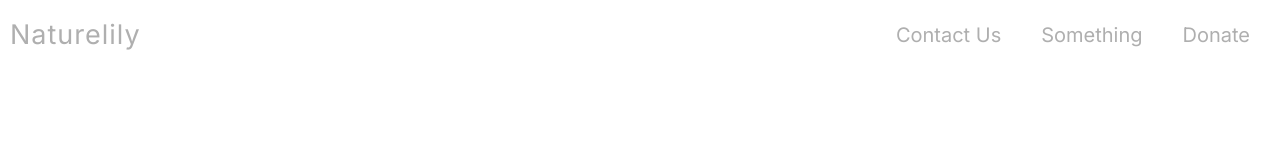
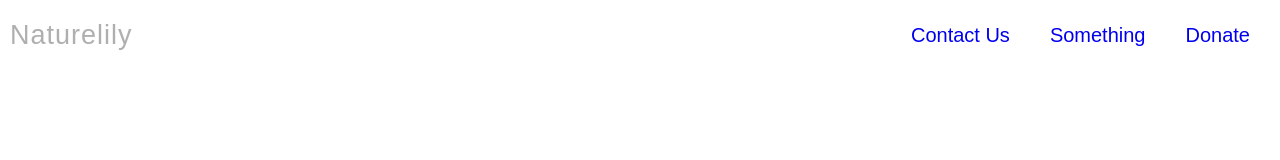
Before and after one commit to yashchoudhary14/natureweb, a website built with Parcel: page index.html in a window 1280 px wide. Built offline with nearby package versions, Linux system fonts and the light colour scheme.

Commit message:
testing the font.

```diff
--- a/css/styles.css
+++ b/css/styles.css
@@ -13,7 +13,7 @@
 }
 
 body {
-  font-family: Inter, Arial, Helvetica, sans-serif;
+  font-family: montserrat, Arial, Helvetica, sans-serif;
   font-size: 2rem;
   line-height: 1.5;
   color: var(--color-body);
@@ -28,8 +28,8 @@
 .nav {
   display: flex;
   justify-content: space-between;
+  flex-wrap: wrap;
   padding: 1.5rem 1rem;
-  flex-wrap: wrap;
   align-items: center;
 }
 
--- a/index.html
+++ b/index.html
@@ -15,6 +15,11 @@
       href="https://fonts.googleapis.com/css2?family=Inter:wght@400;600;700&display=swap"
       rel="stylesheet"
     />
+    <link rel="preconnect" href="https://fonts.gstatic.com" />
+    <link
+      href="https://fonts.googleapis.com/css2?family=Arvo:wght@400;700&display=swap"
+      rel="stylesheet"
+    />
     <title>Nature web</title>
   </head>
   <body>
@@ -26,9 +31,9 @@
           <p>menu +</p>
         </span>
         <ul class="nav__list list collapsible__content">
-          <li class="nav__item">Contact Us</li>
-          <li class="nav__item">Something</li>
-          <li class="nav__item">Donate</li>
+          <li class="nav__item"><a href="#">Contact Us</a></li>
+          <li class="nav__item"><a href="#">Something</a></li>
+          <li class="nav__item"><a href="#">Donate</a></li>
         </ul>
       </nav>
     </header>
```
